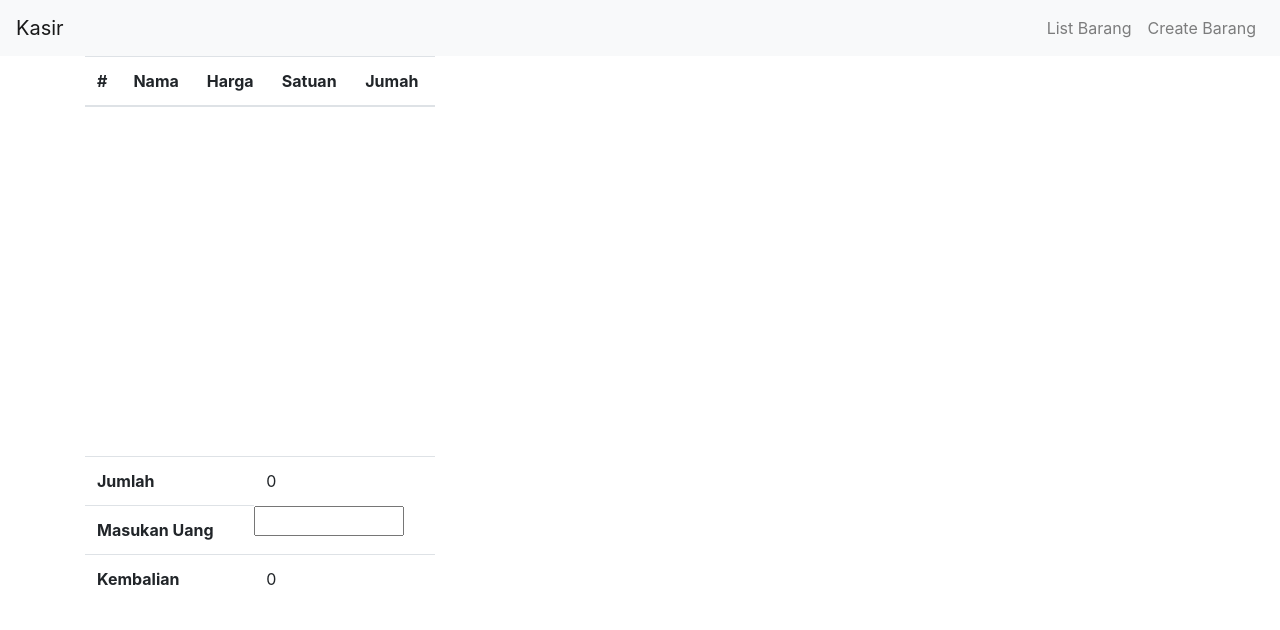
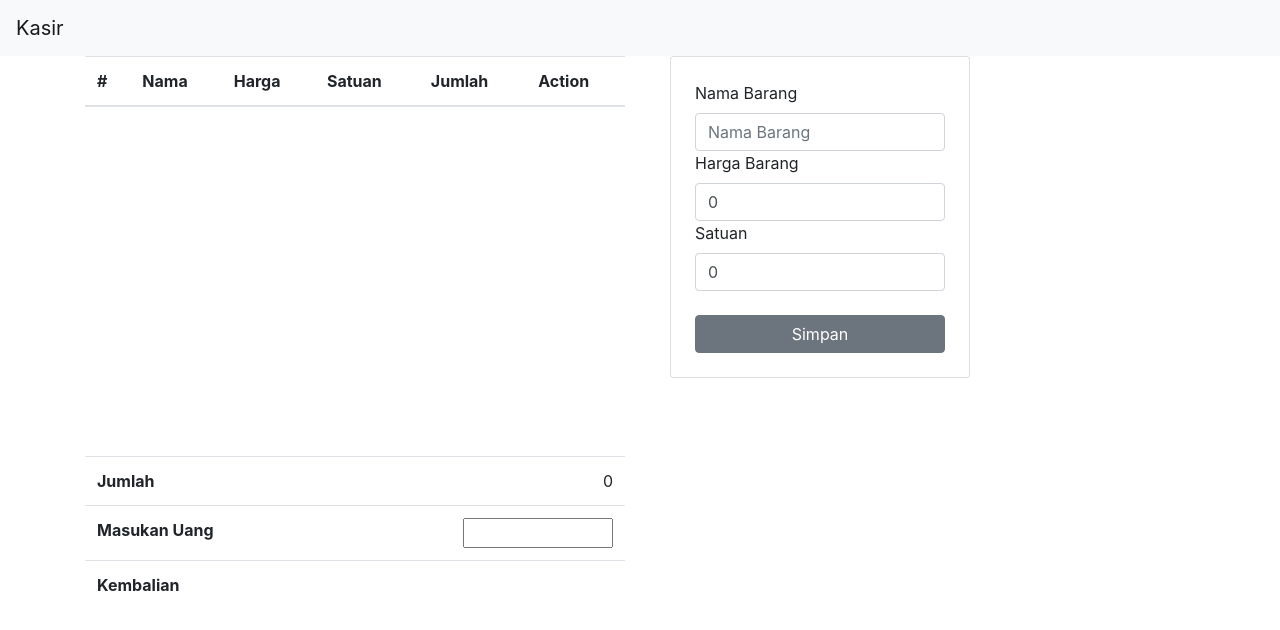
Before and after one commit to alvinadet/Kasir-React--Local-Storage, a React (Create React App) app: page / in a window 1280 px wide. Shown: the top 630 px of the page. Built offline with nearby package versions, Linux system fonts and the light colour scheme.

Commit message:
fix delete

```diff
--- a/src/components/Navigation.js
+++ b/src/components/Navigation.js
@@ -33,20 +33,7 @@ export default class Example extends React.Component {
             <NavbarBrand href="/">Kasir</NavbarBrand>
           </Link>
           <NavbarToggler onClick={this.toggle} />
-          <Collapse isOpen={this.state.isOpen} navbar>
-            <Nav className="ml-auto" navbar>
-              <NavItem>
-                <Link to="/barang">
-                  <NavLink>List Barang</NavLink>
-                </Link>
-              </NavItem>
-              <NavItem>
-                <Link to="/barang/create">
-                  <NavLink>Create Barang</NavLink>
-                </Link>
-              </NavItem>
-            </Nav>
-          </Collapse>
+          <Collapse isOpen={this.state.isOpen} navbar />
         </Navbar>
       </div>
     );
--- a/src/screen/CreateBarang.js
+++ b/src/screen/CreateBarang.js
@@ -8,7 +8,7 @@ export default class CreateBarang extends Component {
     harga: 0,
     url: '',
     barang: [],
-    redirect: false
+    isRedirect: false
   };
 
   handleChange = e => {
@@ -28,17 +28,23 @@ export default class CreateBarang extends Component {
     barang.push(data);
     console.log(barang);
     localStorage.setItem('barang', JSON.stringify(barang));
+    this.setState({
+      isRedirect: true
+    });
   };
 
   componentDidMount() {
     this.setState({
       barang: this.props.barang
     });
+    console.log(this.state.barang);
   }
 
   render() {
     return (
       <div>
+        {this.state.isRedirect == true && <Redirect to="/barang" />}
+
         <h1>Tambah Barang</h1>
         <Form>
           <FormGroup>
--- a/src/screen/DetailBarang.js
+++ b/src/screen/DetailBarang.js
@@ -8,12 +8,12 @@ export default class DetailBarang extends Component {
   };
   handleChange = e => {
     const { detailItem } = this.state;
-    let { nama, harga, url } = detailItem;
     detailItem[e.target.name] = e.target.value;
     this.setState({
       detailItem: detailItem
     });
   };
+
   componentDidMount() {
     let barang = JSON.parse(localStorage.getItem('barang'));
     let getDetailItem = barang[this.props.match.params.id];
@@ -31,7 +31,6 @@ export default class DetailBarang extends Component {
     });
   };
   render() {
-    const { nama, harga, url } = this.state.detailItem;
     return (
       <div>
         <Form>
--- a/src/screen/Kasir.js
+++ b/src/screen/Kasir.js
@@ -3,92 +3,63 @@ import {
   Container,
   Row,
   Col,
+  Form,
+  Input,
+  Table,
+  Label,
   Card,
-  CardImg,
-  CardText,
-  CardBody,
-  CardTitle,
-  CardSubtitle,
-  Button,
-  Table
+  Button
 } from 'reactstrap';
 
 export default class Kasir extends Component {
   state = {
     barang: [],
-    transaction: [],
-    jumlah: 0,
-    pemasukan: 0,
-    kembalian: 0
-  };
-  tambah = key => {
-    const { barang, transaction } = this.state;
-    let nemu = false;
-    barang[key]['jumlah'] = 0;
-    barang[key]['satuan'] = 0;
-    transaction.map((datum, id) => {
-      //   console.log(barang[key].nama);
-      if (datum.nama == barang[key].nama) {
-        nemu = true;
-      }
-    });
-
-    if (!nemu) {
-      this.setState({
-        transaction: transaction.concat(barang[key])
-      });
-    }
-
-    if (transaction.length == 0) {
-      this.setState({
-        transaction: transaction.concat(barang[key])
-      });
-    }
-  };
-  componentDidMount() {
-    console.log(this.props.barang);
-    this.setState({
-      barang: this.props.barang
-    });
-
-    console.log(this.state.transaction, '>>>>>>>');
-  }
-
-  SumHarga = (key, e) => {
-    let satuan = e.target.value;
-    let data = this.state.transaction;
-    let harga = data[key].harga;
-    let jumlahTotal = 0;
-
-    data[key].satuan = satuan;
-
-    data[key].jumlah = satuan * harga;
-    data.map((datum, key) => {
-      jumlahTotal += datum.jumlah;
-    });
-    this.setState({
-      transaction: data,
-      jumlah: jumlahTotal,
-      kembalian: this.state.pemasukan - jumlahTotal
-    });
-
-    console.log(data);
+    nama: '',
+    harga: 0,
+    satuan: 0,
+    jumlah: 0
   };
 
-  kembalian = e => {
-    let uang = e.target.value;
+  handleChange = e => {
     this.setState({
-      pemasukan: uang,
-      kembalian: uang - this.state.jumlah
+      [e.target.name]: e.target.value
     });
   };
 
+  handleRemove = key => {
+    const { barang } = this.state;
+    barang.splice(key, 1);
+    this.setState({
+      barang
+    });
+    console.log(barang);
+  };
+
+  handleSubmit = () => {
+    const { nama, harga, satuan, barang } = this.state;
+    let data = {
+      nama: nama,
+      harga: parseInt(harga),
+      satuan: parseInt(satuan),
+      jumlah: harga * satuan
+    };
+    console.log(data);
+    this.setState({
+      barang: barang.concat([data]),
+      nama: '',
+      harga: 0,
+      satuan: 0
+    });
+  };
+
+  sumBarang = () => {};
+
   render() {
-    console.log(this.state.transaction);
+    console.log(this.state.barang);
     return (
       <Container>
         <Row>
-          <Col md={4}>
+          <Col md={6}>
             <Row style={{ height: 400 }}>
               <Col>
                 <Table>
@@ -98,24 +69,29 @@ export default class Kasir extends Component {
                       <th>Nama</th>
                       <th>Harga</th>
                       <th>Satuan</th>
-                      <th>Jumah</th>
+                      <th>Jumlah</th>
+                      <th>Action</th>
                     </tr>
                   </thead>
                   <tbody>
-                    {this.state.transaction.map((datum, key) => {
+                    {this.state.barang.map((datas, key) => {
                       return (
                         <tr>
                           <th scope="row">{key + 1}</th>
-                          <td>{datum.nama}</td>
-                          <td>{datum.harga}</td>
+                          <td>{datas.nama}</td>
+                          <td className="text-right">{datas.harga}</td>
+                          <td className="text-right">{datas.satuan}</td>
+                          <td className="text-right">{datas.jumlah}</td>
                           <td>
-                            <input
-                              type="number"
-                              style={{ width: 50, height: 20 }}
-                              onChange={e => this.SumHarga(key, e)}
-                            />
+                            <Button
+                              className="mx-1"
+                              onClick={() => {
+                                this.handleRemove(key);
+                              }}>
+                              Hapus
+                            </Button>
+                            <Button className="mx-1">Edit</Button>
                           </td>
-                          <td>{datum.jumlah}</td>
                         </tr>
                       );
                     })}
@@ -129,53 +105,70 @@ export default class Kasir extends Component {
                   <tbody>
                     <tr>
                       <th>Jumlah</th>
-                      <td>{this.state.jumlah}</td>
+                      <td className="text-right">{this.state.jumlah}</td>
                     </tr>
                     <tr>
                       <th>Masukan Uang</th>
+                      <td className="text-right">
                         <input
+                          className="text-right"
                           type="number"
                           style={{ width: 150 }}
                           onChange={this.kembalian}
                         />
+                      </td>
                     </tr>
                     <tr>
                       <th>Kembalian</th>
-                      <td>{this.state.kembalian}</td>
+                      <td className="text-right">{this.state.kembalian}</td>
                     </tr>
                   </tbody>
                 </Table>
               </Col>
             </Row>
           </Col>
-          <Col md={8}>
-            <Row>
-              {this.state.barang.map((datum, key) => {
-                return (
-                  <Col md={4} className="my-4">
-                    <Card>
-                      <CardImg
-                        top
-                        width="100%"
-                        src={datum.url}
-                        alt="Card image cap"
+
+          <Col md={6} className="">
+            <Container>
+              <Card style={{ width: 300 }} className="p-4">
+                <Label className for="Nama Barang">
+                  Nama Barang
+                </Label>
+                <Input
+                  type="text"
+                  name="nama"
+                  onChange={this.handleChange}
+                  placeholder="Nama Barang"
+                  value={this.state.nama}
+                  required
                 />
-                      <CardBody>
-                        <CardTitle>{datum.nama}</CardTitle>
-                        <CardSubtitle>{datum.harga}</CardSubtitle>
-                        <CardText />
-                        <Button
-                          onClick={() => {
-                            this.tambah(key);
-                          }}>
-                          Pilih
+
+                <Label for="Harga Barang">Harga Barang</Label>
+                <Input
+                  type="number"
+                  name="harga"
+                  value={this.state.harga}
+                  onChange={this.handleChange}
+                  placeholder="Harga Barang"
+                  on
+                  required
+                />
+
+                <Label for="Satuan">Satuan</Label>
+                <Input
+                  type="number"
+                  name="satuan"
+                  value={this.state.satuan}
+                  onChange={this.handleChange}
+                  placeholder="Satuan"
+                  required
+                />
+
+                <Button className="mt-4" onClick={() => this.handleSubmit()}>
+                  Simpan
                 </Button>
-                      </CardBody>
               </Card>
-                  </Col>
-                );
-              })}
-            </Row>
+            </Container>
           </Col>
         </Row>
       </Container>
```
Also changed, not shown: src/screen/Kasir.css (added). Lines whose indentation alone changed are shown as unchanged.
